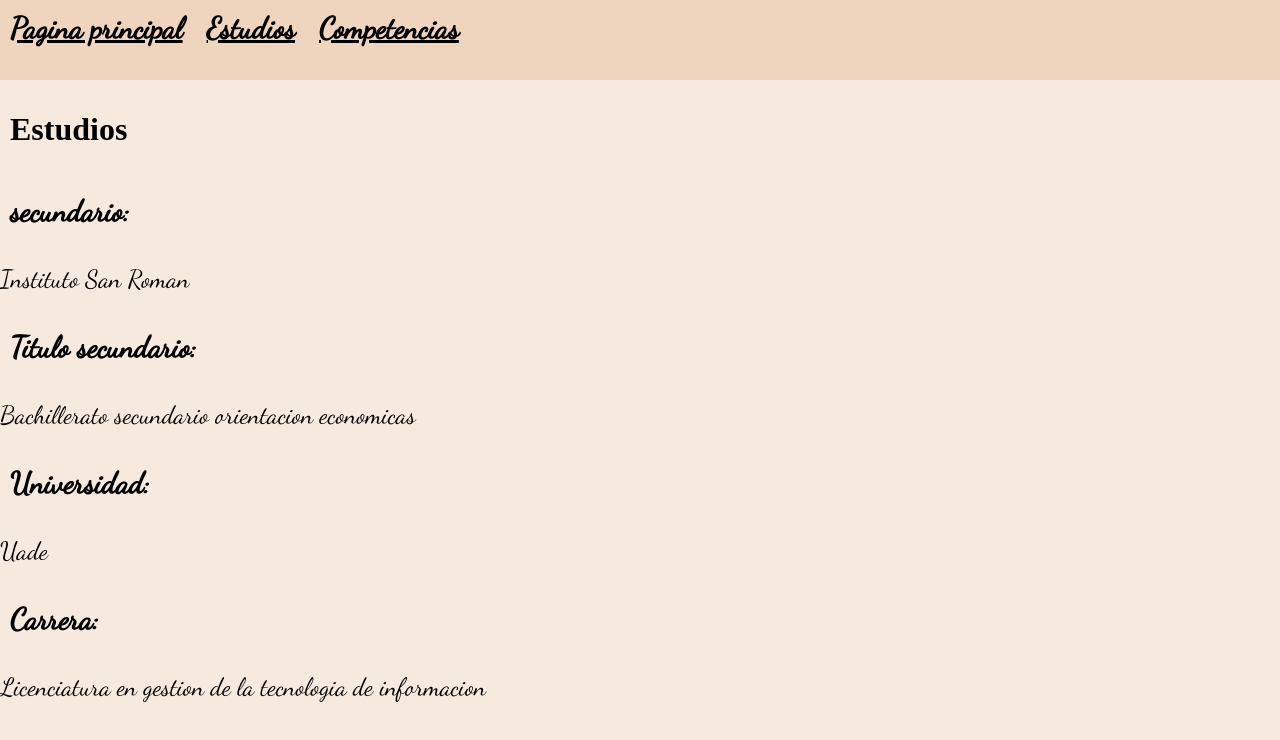
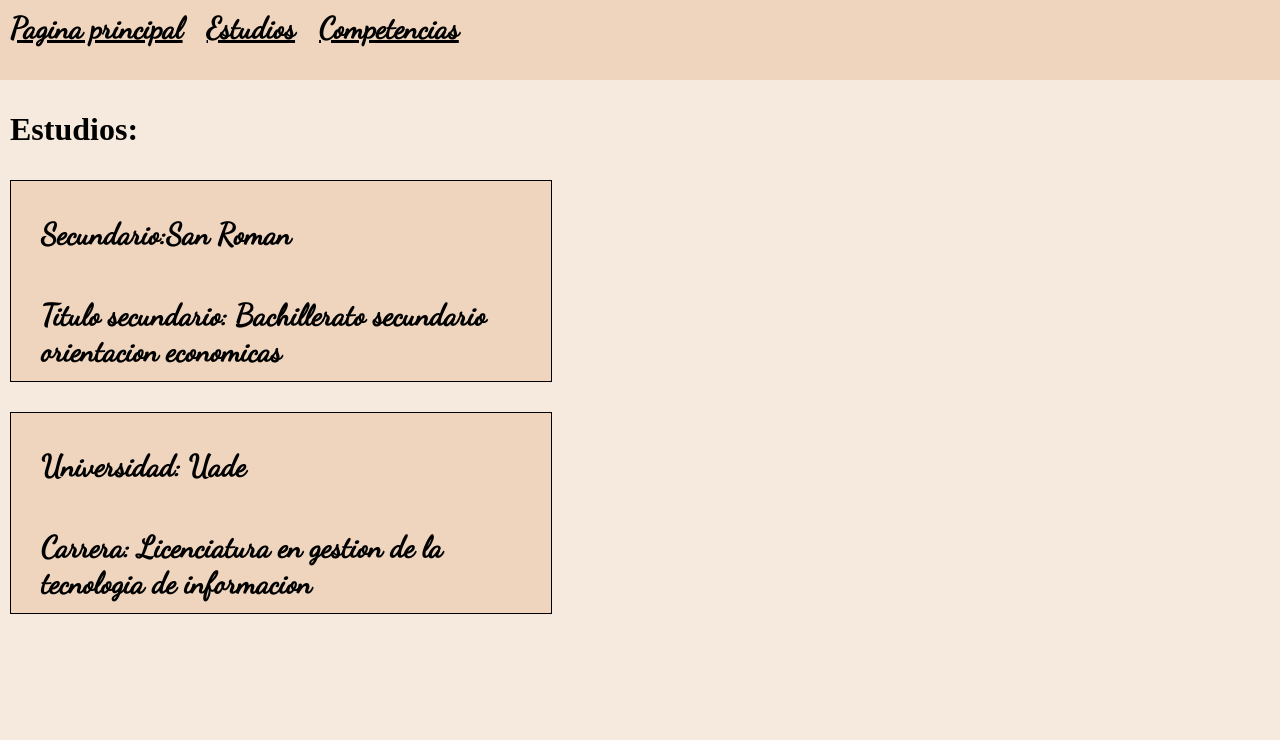
Before and after one commit to jomosca/cv, a plain HTML site: page estudios.html in a window 1280 px wide. Drawn offline with Linux system fonts and the light colour scheme; a web font is replaced by a local one.

Commit message:
Add files via upload

```diff
--- a/estudios.html
+++ b/estudios.html
@@ -19,17 +19,16 @@
         </nav>
 
    </header>
+   <h1> Estudios:</h1>
+   <div class="caja1">
+    <h2> Secundario:San Roman </h2>
+    <H2>Titulo secundario: Bachillerato secundario orientacion economicas </H2>
+    </div>
+    <div class="caja2">
+    <h2>Universidad: Uade</h2>
+    <h2> Carrera: Licenciatura en gestion de la tecnologia de informacion </h2>
 
-    <h1> Estudios</h1>
-    <h2> secundario:</h2>
-    <p>Instituto San Roman</p>
-    <H2>Titulo secundario:</H2>
-    <p> Bachillerato secundario orientacion economicas</p>
-    <h2>Universidad:</h2>
-    <p>Uade</p>
-    <h2> Carrera:</h2>
-    <p>Licenciatura en gestion de la tecnologia de informacion</p>
-
+    </div>
 
 </body>
 </html>
--- a/style.css
+++ b/style.css
@@ -48,3 +48,26 @@ nav a{
 nav a:hover{
    text-shadow: -10px -5px 3px beige;
 }
+
+.caja1 {
+width: 500px;
+height: 200px;
+padding-right: 20px;
+padding-left: 20px;
+border: 1px solid black;
+background-color: #EFD5BD;
+margin-bottom: 30px;
+margin-left: 10px;
+}
+
+.caja2 {
+width: 500px;
+height: 200px;
+padding-right: 20px;
+padding-left: 20px;
+border: 1px solid black;
+background-color: #EFD5BD;
+margin-left: 10px;
+
+
+}
```
